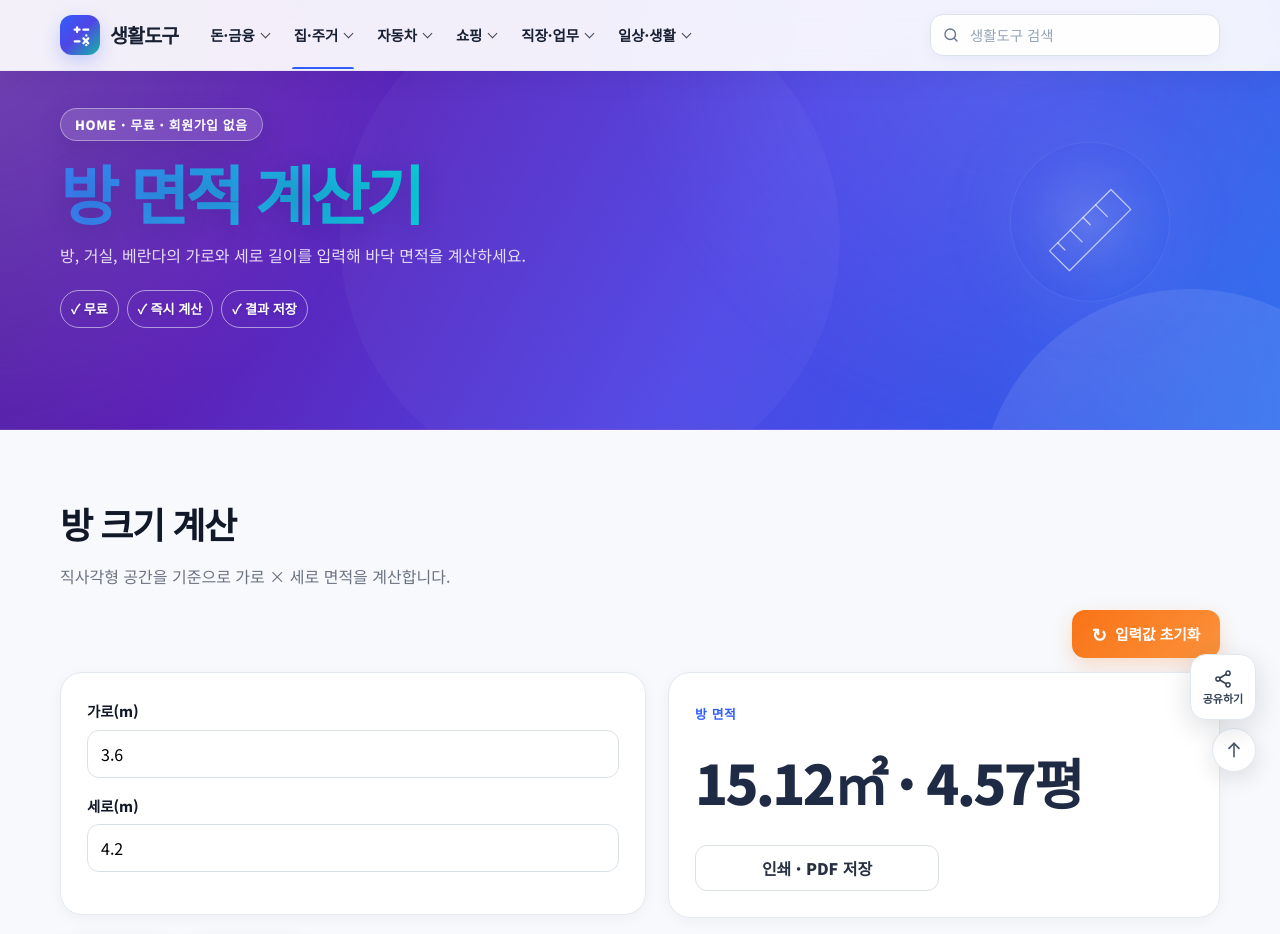
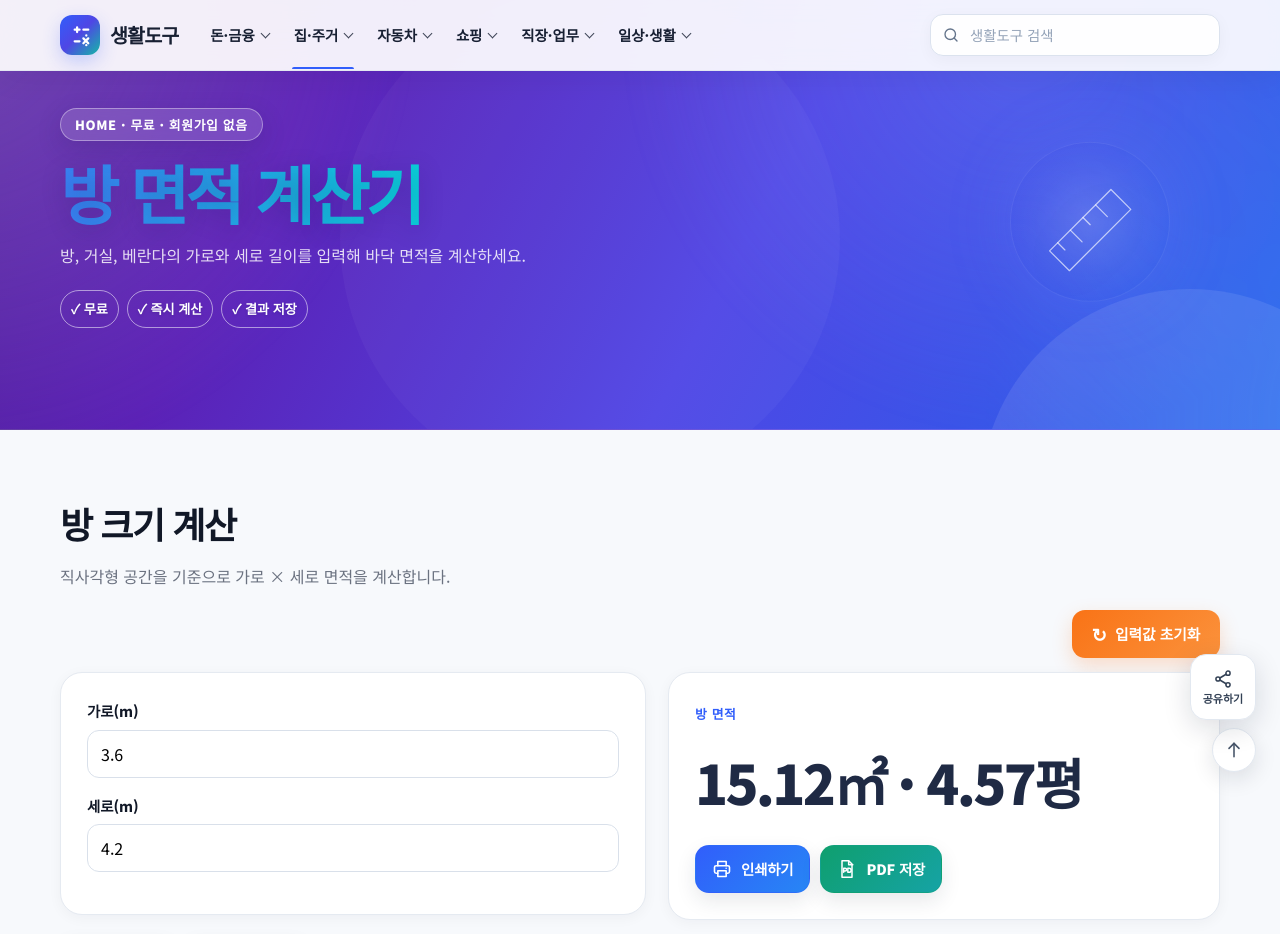
Before and after one commit to license-book/life-tools, a Next.js app: page /tools/room-area in a window 1280 px wide. Shown: the top 934 px of the page. Built offline with nearby package versions, Linux system fonts and the light colour scheme.

Commit message:
Move styled output actions into home result panels

```diff
--- a/components/tools/HomeCalculators.tsx
+++ b/components/tools/HomeCalculators.tsx
@@ -1,8 +1,9 @@
 "use client";
 import { useState, type ReactNode } from "react";
+import ToolOutputActions from "@/components/tools/ToolOutputActions";
 const fmt=(n:number,d=2)=>Number.isFinite(n)?n.toLocaleString("ko-KR",{maximumFractionDigits:d}):"0";
 const won=(n:number)=>`${Math.round(n).toLocaleString("ko-KR")}원`;
-const Layout=({children,result}:{children:ReactNode,result:ReactNode})=><div className="tool-layout"><section className="panel">{children}</section><section className="panel">{result}<div className="action-row no-print"><button className="secondary" type="button" onClick={()=>window.print()}>인쇄 · PDF 저장</button></div></section></div>;
+const Layout=({children,result}:{children:ReactNode,result:ReactNode})=><div className="tool-layout"><section className="panel">{children}</section><section className="panel">{result}<ToolOutputActions /></section></div>;
 const Num=({label,value,set,step=1}:{label:string,value:number,set:(n:number)=>void,step?:number})=><div className="field"><label>{label}</label><input type="number" min="0" step={step} value={value} onChange={e=>set(Number(e.target.value))}/></div>;
 export function AreaPyeongCalculator(){const [sqm,setSqm]=useState(84);const [p,setP]=useState(84/3.305785);return <Layout result={<><span className="category-label">변환 결과</span><div className="result-main">{fmt(sqm/3.305785)}평</div><div className="stats"><div className="stat"><small>입력 ㎡</small><strong>{fmt(sqm)}㎡</strong></div><div className="stat"><small>평 입력 환산</small><strong>{fmt(p*3.305785)}㎡</strong></div></div></>}><><Num label="제곱미터(㎡)" value={sqm} set={setSqm} step={0.01}/><Num label="평" value={p} set={setP} step={0.01}/></></Layout>}
 export function RoomAreaCalculator(){const [w,setW]=useState(3.6),[l,setL]=useState(4.2);const a=w*l;return <Layout result={<><span className="category-label">방 면적</span><div className="result-main">{fmt(a)}㎡ · {fmt(a/3.305785)}평</div></>}><Num label="가로(m)" value={w} set={setW} step={0.01}/><Num label="세로(m)" value={l} set={setL} step={0.01}/></Layout>}
```
